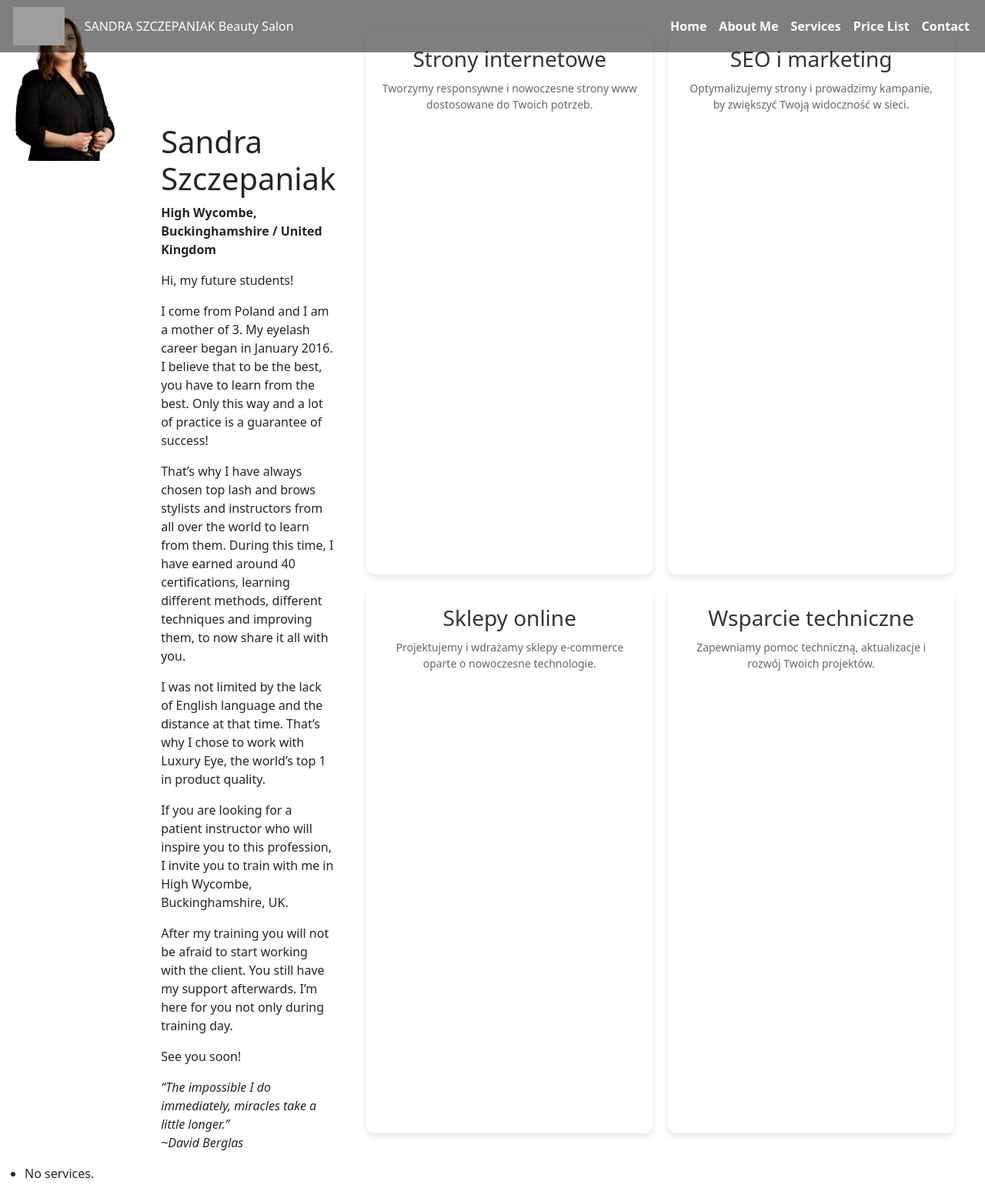
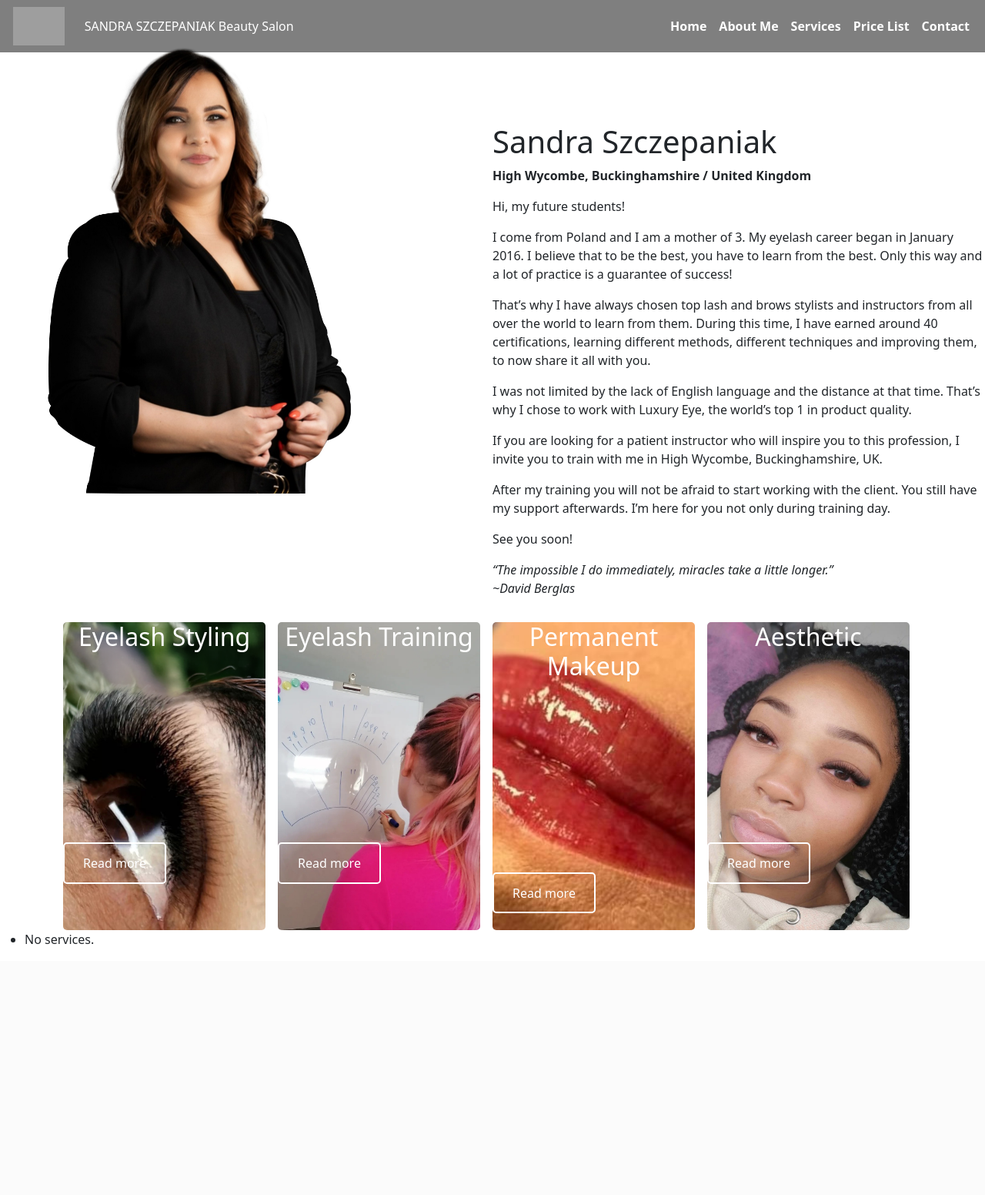
Before and after one commit to adrian77792/Project_3, a Django app: template Project_3/main/templates/main/index.html in a window 1280 px wide. Shown: the whole page at 77% size. After the commit the page ends 1226 px from the top, so only its background shows below. Run offline with Django 3.2, Linux system fonts and the light colour scheme; the template is opened without the code that fills it, so the values that code supplies are empty; grey boxes are pictures that could not be loaded.

Commit message:
add style css and add js file

```diff
--- a/Project_3/Project_3/settings.py
+++ b/Project_3/Project_3/settings.py
@@ -116,6 +116,7 @@ USE_TZ = True
 # https://docs.djangoproject.com/en/5.2/howto/static-files/
 
 STATIC_URL = 'static/'
+#STATICFILES_DIRS = [BASE_DIR / "static"]
 
 # Default primary key field type
 # https://docs.djangoproject.com/en/5.2/ref/settings/#default-auto-field
--- a/Project_3/main/static/main/css/style.css
+++ b/Project_3/main/static/main/css/style.css
@@ -1,4 +1,22 @@
-/* Responsive logo/image in header */
+:root {
+    --hover-height:35rem;
+    --hover-width: 35%;
+    --other-width: 20%;
+    --speed: 1000ms;
+  }
+
+  * {
+    box-sizing: border-box;
+  }
+
+html, body {
+    margin: 0;
+    padding: 0;
+    height: 100%;
+    font-family: 'Segoe UI', sans-serif;
+    overflow-x: hidden;
+  }
+  /* Responsive logo/image in header */
 header img {
     max-width: 100%; /* Ensures image doesn't overflow container */
 }
@@ -19,6 +37,7 @@ header {
     color: #ffffff;
     text-align: center;
 }
+
 
 /* Navbar configuration */
 .navbar {
@@ -90,15 +109,9 @@ header {
 
 }
 
-body {
-    font-family: Arial, sans-serif;
-    margin: 0;
-    padding: 0;
-    background-color: #f0f0f0;
-  }
-
   .services-container {
     display: flex;
+    flex-direction: row;
     justify-content: space-between;
     flex-wrap: wrap;
     gap: 20px;
@@ -131,3 +144,120 @@ body {
     color: #666;
     font-size: 14px;
   }
+
+  .container {
+    margin-top: 1rem;
+    display: flex;
+    width: 100%;
+    height: 100%;
+    transition: var(--speed) ease-in-out;
+  }
+
+  .split {
+    flex: 1;
+    flex-direction: column;
+    position: relative;
+    overflow: hidden;
+    display: flex;
+    align-items: center;
+    justify-content: flex-start;
+    transition: all var(--speed) ease-in-out;
+    margin-right: 1rem;
+    height: 25rem;
+    border-radius: 5px;
+  }
+
+  .split::before {
+    content: "";
+    position: absolute;
+    width: 100%;
+    height: 100%;
+    z-index: 1;
+  }
+
+  .split h1 {
+    position: relative;
+    z-index: 2;
+    color: #ffffff;
+    font-size: 2rem;
+    text-align: center;
+  }
+
+  .split p {
+    padding: 1rem;
+    text-align: justify;
+    color: white;
+    background: rgba(20, 20, 20, 0.5);
+    z-index: 2;
+    position:relative;
+  }
+  .column_text {
+    opacity: 0;
+    transition: all ease-in-out 0.2s;
+  }
+ .split:hover .column_text {
+    opacity: 1;
+  }
+
+  .button {
+    position: relative;
+    z-index: 2;
+    display: inline-block;
+    padding: 0.8rem 1.5rem;
+    border: 2px solid #fff;
+    color: #fff;
+    text-decoration: none;
+    transition: 0.3s;
+    border-radius: 5px;
+  }
+
+  .button:hover {
+    background: rgba(255, 255, 255, 0.2);
+  }
+
+  .one {
+    background: url('../img/eye1.png') center/cover no-repeat;
+  }
+
+  .two {
+    background: url('../img/training1.jpg') center/cover no-repeat;
+  }
+
+  .three {
+    background: url('../img/pernament1.jpg') center/cover no-repeat;
+  }
+
+  .four {
+    background: url('../img/astetic1.jpg') center/cover no-repeat;
+  }
+
+  /* Hover Effects */
+  .hover-one .one { flex: 0 0 var(--hover-width); height: var(--hover-height); }
+  .hover-one .two,
+  .hover-one .three,
+  .hover-one .four { flex: 0 0 var(--other-width); }
+
+  .hover-two .two { flex: 0 0 var(--hover-width); height: var(--hover-height); }
+  .hover-two .one,
+  .hover-two .three,
+  .hover-two .four { flex: 0 0 var(--other-width); }
+
+  .hover-three .three { flex: 0 0 var(--hover-width); height: var(--hover-height); }
+  .hover-three .one,
+  .hover-three .two,
+  .hover-three .four { flex: 0 0 var(--other-width); }
+
+  .hover-four .four { flex: 0 0 var(--hover-width); height: var(--hover-height); }
+  .hover-four .one,
+  .hover-four .two,
+  .hover-four .three { flex: 0 0 var(--other-width); }
+
+  @media (max-width: 768px) {
+    .split h1 {
+      font-size: 1.5rem;
+    }
+    .button {
+      font-size: 0.9rem;
+      padding: 0.6rem 1.2rem;
+    }
+  }
--- /dev/null
+++ b/Project_3/main/static/main/js/column.js
@@ -0,0 +1,17 @@
+const container = document.querySelector('.container');
+const one = document.querySelector('.one');
+const two = document.querySelector('.two');
+const three = document.querySelector('.three');
+const four = document.querySelector('.four');
+
+one.addEventListener('mouseenter', () => container.className = 'container hover-one');
+one.addEventListener('mouseleave', () => container.className = 'container');
+
+two.addEventListener('mouseenter', () => container.className = 'container hover-two');
+two.addEventListener('mouseleave', () => container.className = 'container');
+
+three.addEventListener('mouseenter', () => container.className = 'container hover-three');
+three.addEventListener('mouseleave', () => container.className = 'container');
+
+four.addEventListener('mouseenter', () => container.className = 'container hover-four');
+four.addEventListener('mouseleave', () => container.className = 'container');
--- a/Project_3/main/templates/main/index.html
+++ b/Project_3/main/templates/main/index.html
@@ -99,32 +99,48 @@
 
                 <p><em>“The impossible I do immediately, miracles take a little longer.”<br>
                 ~David Berglas</em></p>
+        </div>
+    </section>
 
-
-        </div>
-
-        <div class="services-container">
-            <div class="service">
-              <h3>Strony internetowe</h3>
-              <p>Tworzymy responsywne i nowoczesne strony www dostosowane do Twoich potrzeb.</p>
+    <section>
+        <div class="container">
+            <div class="split one">
+              <div>
+                <h1>Eyelash Styling</h1>
+                <p class="column_text"> ipsum dolor, sit amet consectetur adipisicing elit.
+                Tempore aut quisquam rerum, possimus enim sint excepturi id atque quis,
+                soluta impedit exercitationem odit tenetur perferendis quo doloribus eius temporibus sit!</p>
+                <a href="#" class="button">Read more</a>
+              </div>
             </div>
-            <div class="service">
-              <h3>SEO i marketing</h3>
-              <p>Optymalizujemy strony i prowadzimy kampanie, by zwiększyć Twoją widoczność w sieci.</p>
+            <div class="split two">
+              <div>
+                <h1>Eyelash Training</h1>
+                <p class="column_text">Lorem ipsum dolor, sit amet consectetur adipisicing elit.
+                    Tempore aut quisquam rerum, possimus enim sint excepturi id atque quis,
+                    soluta impedit exercitationem odit tenetur perferendis quo doloribus eius temporibus sit!</p>
+                <a href="#" class="button">Read more</a>
+              </div>
             </div>
-            <div class="service">
-              <h3>Sklepy online</h3>
-              <p>Projektujemy i wdrażamy sklepy e-commerce oparte o nowoczesne technologie.</p>
+            <div class="split three">
+              <div>
+                <h1>Permanent Makeup</h1>
+                <p class="column_text">Lorem ipsum dolor, sit amet consectetur adipisicing elit.
+                    Tempore aut quisquam rerum, possimus enim sint excepturi id atque quis,
+                    soluta impedit exercitationem odit tenetur perferendis quo doloribus eius temporibus sit!</p>
+                <a href="#" class="button">Read more</a>
+              </div>
             </div>
-            <div class="service">
-              <h3>Wsparcie techniczne</h3>
-              <p>Zapewniamy pomoc techniczną, aktualizacje i rozwój Twoich projektów.</p>
+            <div class="split four">
+              <div>
+                <h1>Aesthetic</h1>
+                <p class="column_text">Lorem ipsum dolor, sit amet consectetur adipisicing elit.
+                    Tempore aut quisquam rerum, possimus enim sint excepturi id atque quis,
+                    soluta impedit exercitationem odit tenetur perferendis quo doloribus eius temporibus sit!</p>
+                <a href="#" class="button">Read more</a>
+              </div>
             </div>
           </div>
-
-
-
-
     </section>
     <ul>
         {% for service in services %}
@@ -133,5 +149,6 @@
             <li>No services.</li>
         {% endfor %}
     </ul>
+    <script src="{% static 'main/js/column.js' %}"></script>
 </body>
 </html>
```
Also changed, not shown: Project_3/main/static/main/img/astetic1.jpg (added), Project_3/main/static/main/img/eye1.png (added), Project_3/main/static/main/img/pernament1.jpg (added), Project_3/main/static/main/img/training1.jpg (added).
